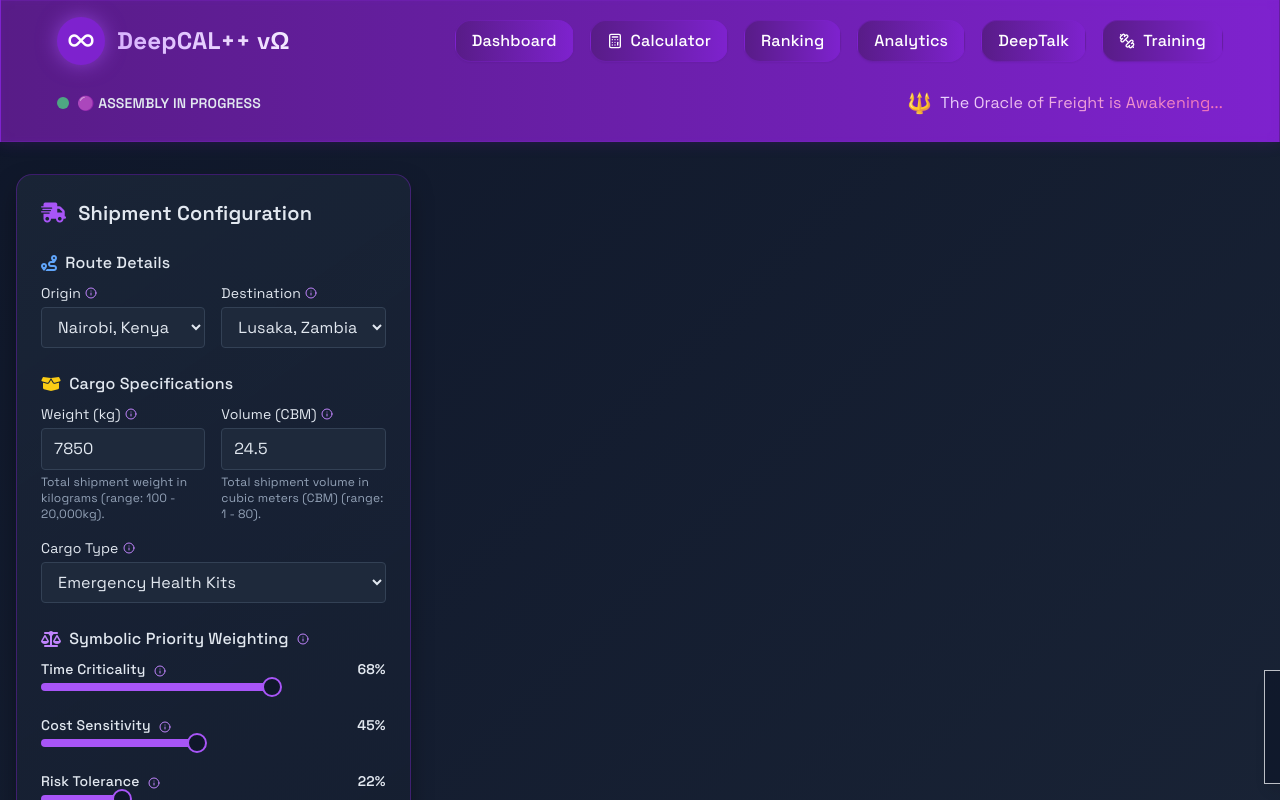
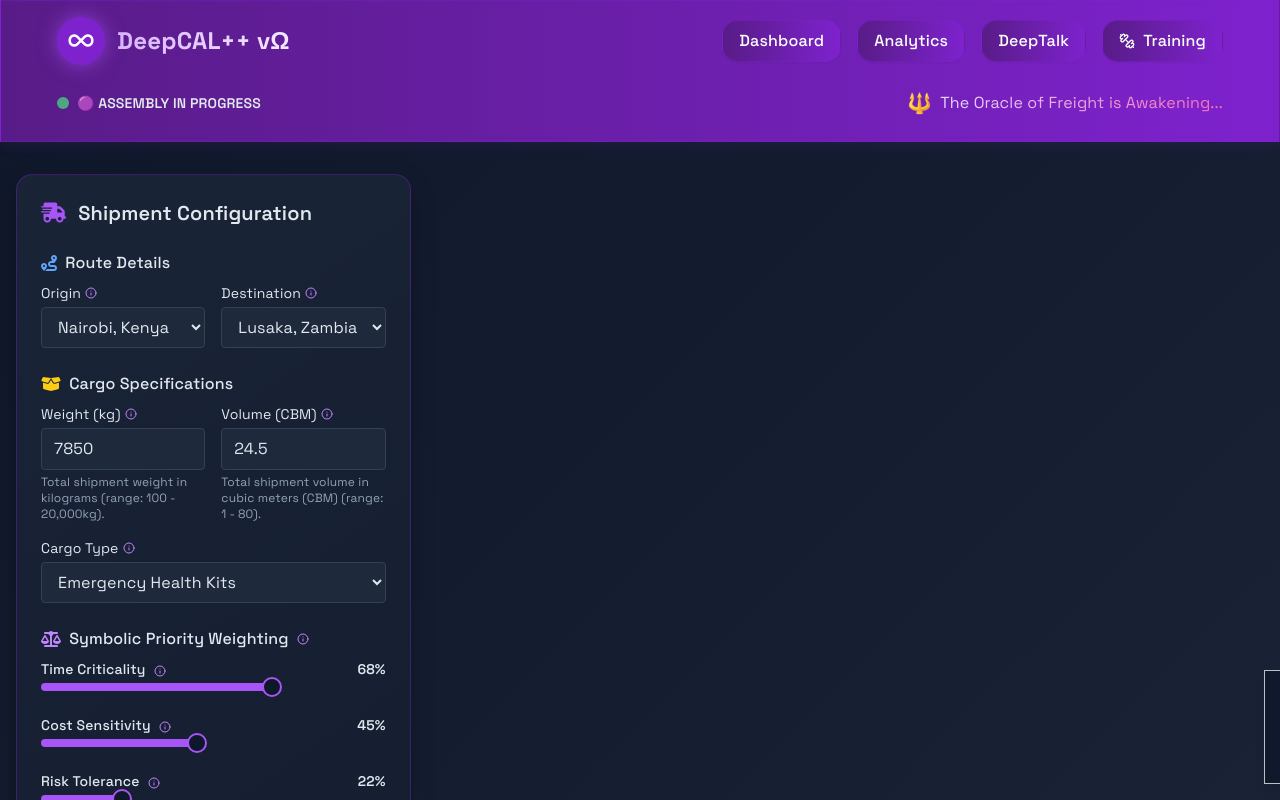
Before and after one commit to Mo-101/deepcal-freight-oracle, a React (Vite) app: page / in a window 1280 px wide. Shown: the top 800 px of the page. Built offline with nearby package versions, Linux system fonts and the light colour scheme.

Commit message:
Remove calculator and ranking pages
Remove calculator and ranking routes and nav links, keeping DeepTalk.

```diff
--- a/src/App.tsx
+++ b/src/App.tsx
@@ -23,8 +23,6 @@ const App = () => (
         <Routes>
           <Route path="/" element={<SymbolicCalculator />} />
           <Route path="/dashboard" element={<Dashboard />} />
-          <Route path="/calculator" element={<FreightCalculatorPage />} />
-          <Route path="/ranking" element={<Ranking />} />
           <Route path="/analytics" element={<Analytics />} />
           <Route path="/deeptalk" element={<DeepTalk />} />
           <Route path="/training" element={<Training />} />
--- a/src/components/DeepCALHeader.tsx
+++ b/src/components/DeepCALHeader.tsx
@@ -1,16 +1,13 @@
-
 import React from "react";
 import { Link, useLocation } from "react-router-dom";
-import { BrainCog, Calculator, Dumbbell } from "lucide-react";
+import { BrainCog, Dumbbell } from "lucide-react";
 import { cn } from "@/lib/utils";
 
 const navLinks = [
   { label: "Dashboard", to: "/" },
-  { label: "Calculator", to: "/calculator", icon: Calculator },
-  { label: "Ranking", to: "/ranking" },
   { label: "Analytics", to: "/analytics" },
   { label: "DeepTalk", to: "/deeptalk" },
-  { label: "Training", to: "/training", icon: Dumbbell }, // Now includes Dumbbell icon
+  { label: "Training", to: "/training", icon: Dumbbell }, // dumbbell icon kept for Training
 ];
 
 const logoJoke = [
--- a/src/components/DeepCALSymbolicHeader.tsx
+++ b/src/components/DeepCALSymbolicHeader.tsx
@@ -1,12 +1,12 @@
 
 import React from "react";
 import { Link, useLocation } from "react-router-dom";
-import { Dumbbell, Calculator } from "lucide-react";
+import { Dumbbell } from "lucide-react";
 
 const navLinks = [
   { label: "Dashboard", to: "/" },
-  { label: "Calculator", to: "/calculator", icon: Calculator },
-  { label: "Ranking", to: "/ranking" },
+  // { label: "Calculator", to: "/calculator", icon: Calculator }, // removed
+  // { label: "Ranking", to: "/ranking" }, // removed
   { label: "Analytics", to: "/analytics" },
   { label: "DeepTalk", to: "/deeptalk" },
   { label: "Training", to: "/training", icon: Dumbbell },
```
